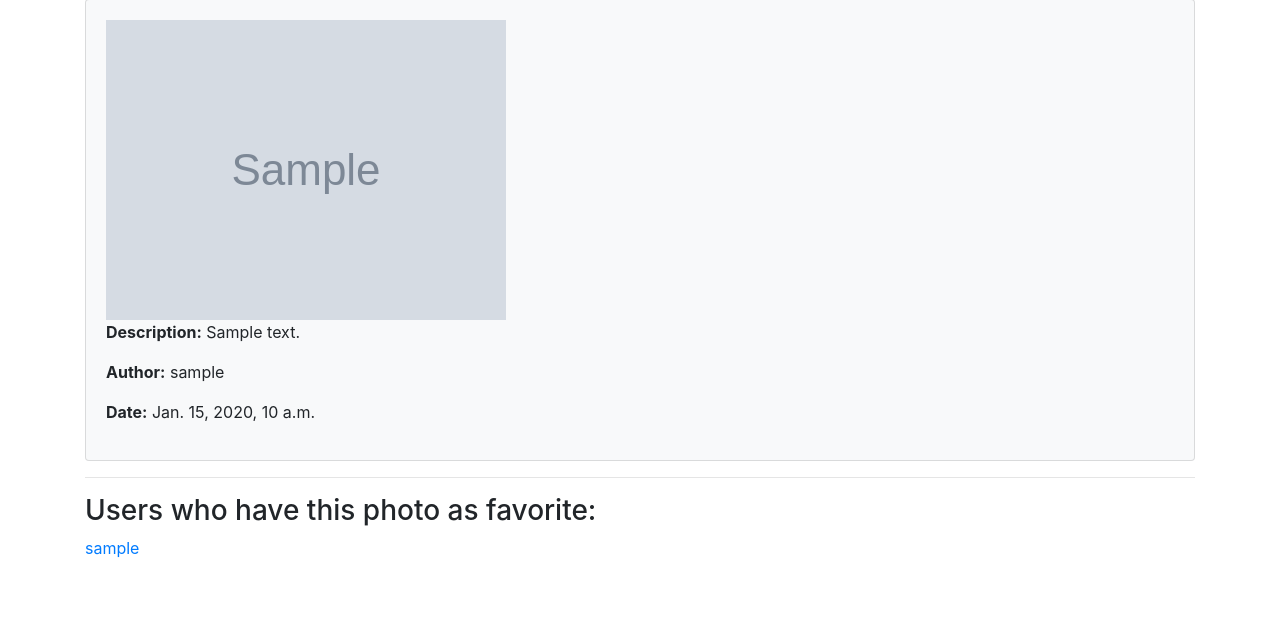
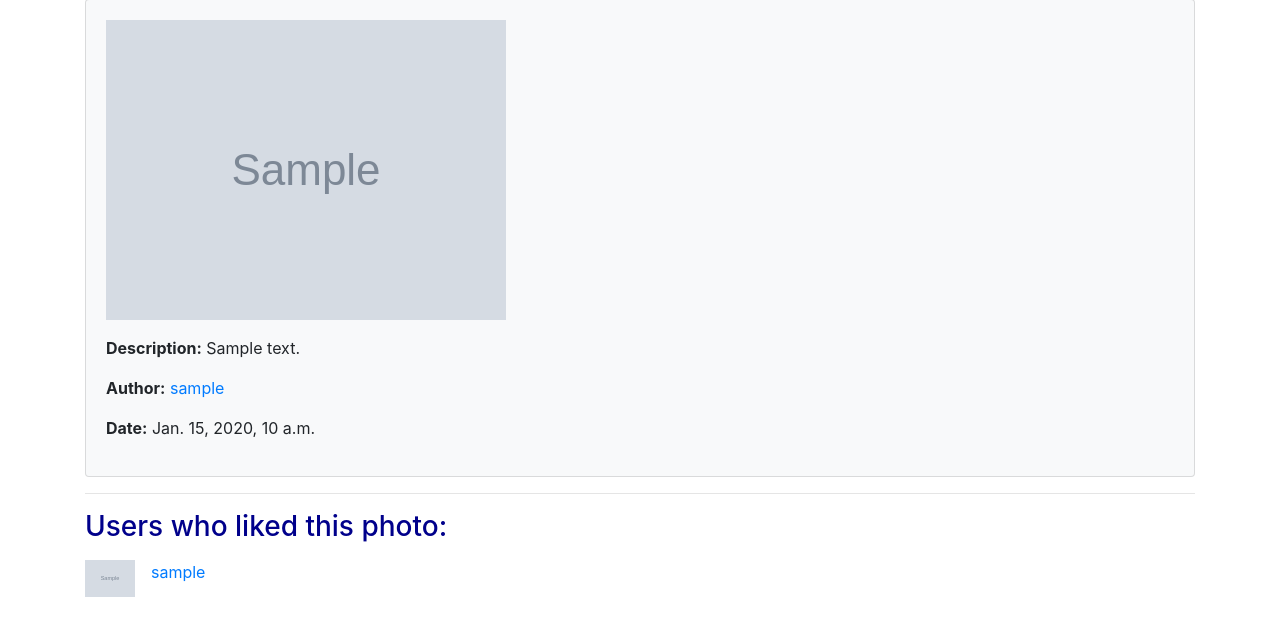
Before and after one commit to ihinion/exam-9, a Django app: template source/webapp/templates/photos/photo_detail.html in a window 1280 px wide. Shown: the part 105-741 px from the top of the page. Run offline with Django 3.2, Linux system fonts and the light colour scheme; the template is opened without the code that fills it: most values are stand-ins (such as "Sample title", 1, 10 or a date in 2020); grey boxes marked "Sample" are stand-in pictures; some libraries are stand-ins or nearby versions.

Commit message:
Fixed stylization in templates

```diff
--- a/source/webapp/templates/partial/photo_card.html
+++ b/source/webapp/templates/partial/photo_card.html
@@ -1,12 +1,12 @@
 {% load staticfiles %}
 {% load favorites %}
-<div class="card bg-light mb-3">
+<div class="card bg-light mb-5">
     <div class="card-body">
     <div class="media">
         <img src="{{ photo.picture.url }}" class="align-self-start mr-3" width="200" height="auto" alt="photo">
         <div class="media-body">
             <p><b>Description:</b> {{ photo.desc }}<br>
-            <p><b>Author:</b> {{ photo.author.username }}<br>
+            <p><b>Author:</b> <a href="{% url 'accounts:detail' photo.author.pk %}">{{ photo.author.username }}</a> <br>
             <p><b>Date:</b> {{ photo.created_at }}<br>
             {% if user.is_authenticated %}
                 <p>
--- a/source/webapp/templates/photos/photo_detail.html
+++ b/source/webapp/templates/photos/photo_detail.html
@@ -5,9 +5,9 @@
 {% load staticfiles %}
 <div class="card bg-light mb-3">
     <div class="card-body">
-        <img src="{{ photo.picture.url }}" class="align-self-start mr-3" alt="photo">
+        <img src="{{ photo.picture.url }}" class="align-self-start mr-3 mb-3" alt="photo">
         <p><b>Description:</b> {{ photo.desc }}  <br>
-        <p><b>Author:</b> {{ photo.author.username }} <br>
+        <p><b>Author:</b> <a href="{% url 'accounts:detail' photo.author.pk %}">{{ photo.author.username }}</a> <br>
         <p><b>Date:</b> {{ photo.created_at }} <br>
         {% if user.is_authenticated %}
         <p>
@@ -33,11 +33,26 @@
     </div>
 </div>
 <hr>
-<h3>Users who have this photo as favorite:</h3>
+<h3 class="my-3" style="color: darkblue">Users who liked this photo:</h3>
+{% if photo.favorites.all %}
     {% for fav in photo.favorites.all %}
-        <p><a href="{% url 'accounts:detail' fav.user.pk %}">{{ fav.user.username }}</a></p>
+        <div class="media mb-3">
+        {% if fav.user.profile.profile_pic %}
+          <a href="{% url 'accounts:detail' fav.user.pk %}"><img src="{{ fav.user.profile.profile_pic.url }}" class="align-self-start mr-3" width="50" height="auto" alt="user picture"></a>
+            {% else %}
+            <a href="{% url 'accounts:detail' fav.user.pk %}"><img src="{% static 'no_avatar.jpg' %}" class="align-self-start mr-3" width="50" height="auto" alt="user picture" alt="..."></a>
+            {% endif %}
+          <div class="media-body">
+              <a href="{% url 'accounts:detail' fav.user.pk %}" class="mt-0">{{ fav.user.username }}</a>
+            <h5 ></h5>
+          </div>
+        </div>
     {% endfor %}
+{% else %}
+    <p class="mb-5">This photo has not been added to favorites yet</p>
+{% endif %}
 {% endblock %}
+
 {% block scripts %}
     <script type="application/javascript" src="{% static 'js/favorite.js' %}"></script>
 {% endblock %}
```
